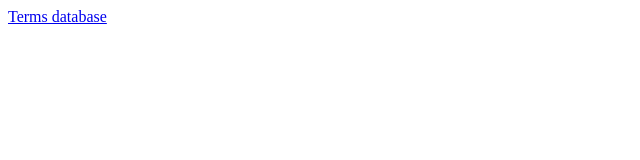
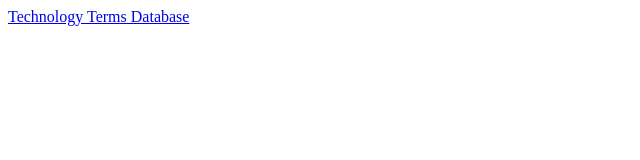
Before and after one commit to johncuseyhub/TechnologyTermsHub, a website: page index.html in a window 1280 px wide. Shown: the whole page, without its empty margins (0-640 px from the left). Drawn offline with Linux system fonts and the light colour scheme.

```diff
--- a/index.html
+++ b/index.html
@@ -2,7 +2,7 @@
 <html>
 <body>
 
-    <a href="https://johncuseyhub.github.io/TechnologyTermsHub/static/index.html">Terms database</a>
+    <a href="https://johncuseyhub.github.io/TechnologyTermsHub/static/index.html">Technology Terms Database</a>
 
 </body>
 </html>
```
Also changed, not shown: README.md.
